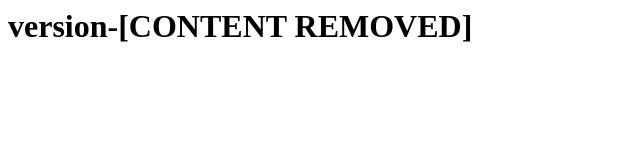
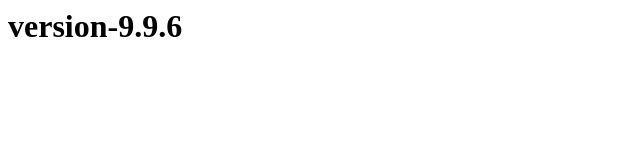
Before and after one commit to 6exYes/test, a plain HTML site: page index.html in a window 1280 px wide. Shown: the whole page, without its empty margins (0-640 px from the left). Drawn offline with Linux system fonts and the light colour scheme.

Commit message:
Update index.html

```diff
--- a/index.html
+++ b/index.html
@@ -1,3 +1,3 @@
 <html>
-  <h1>version-[CONTENT REMOVED]</hl>
+  <h1>version-9.9.6</hl>
 <html>
```
